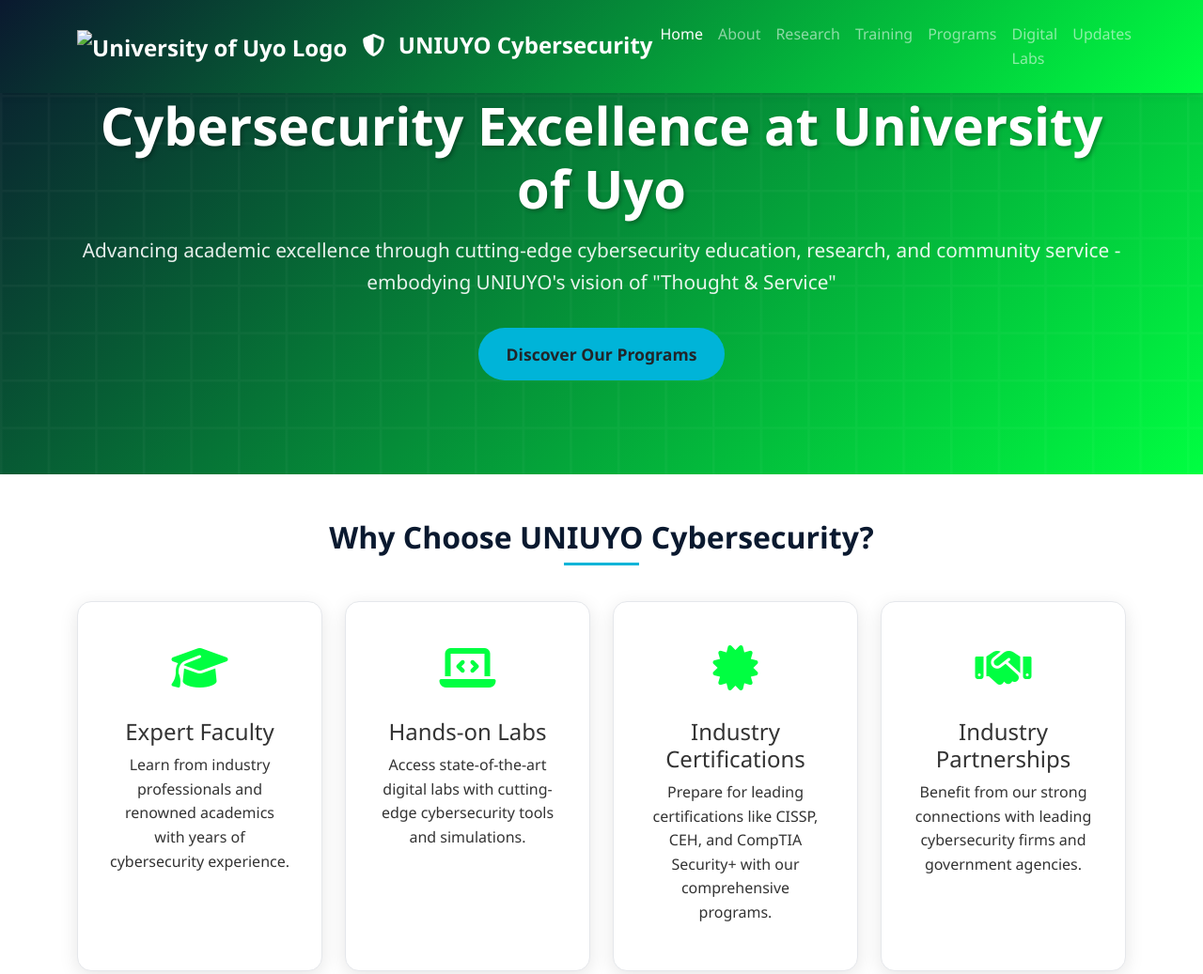
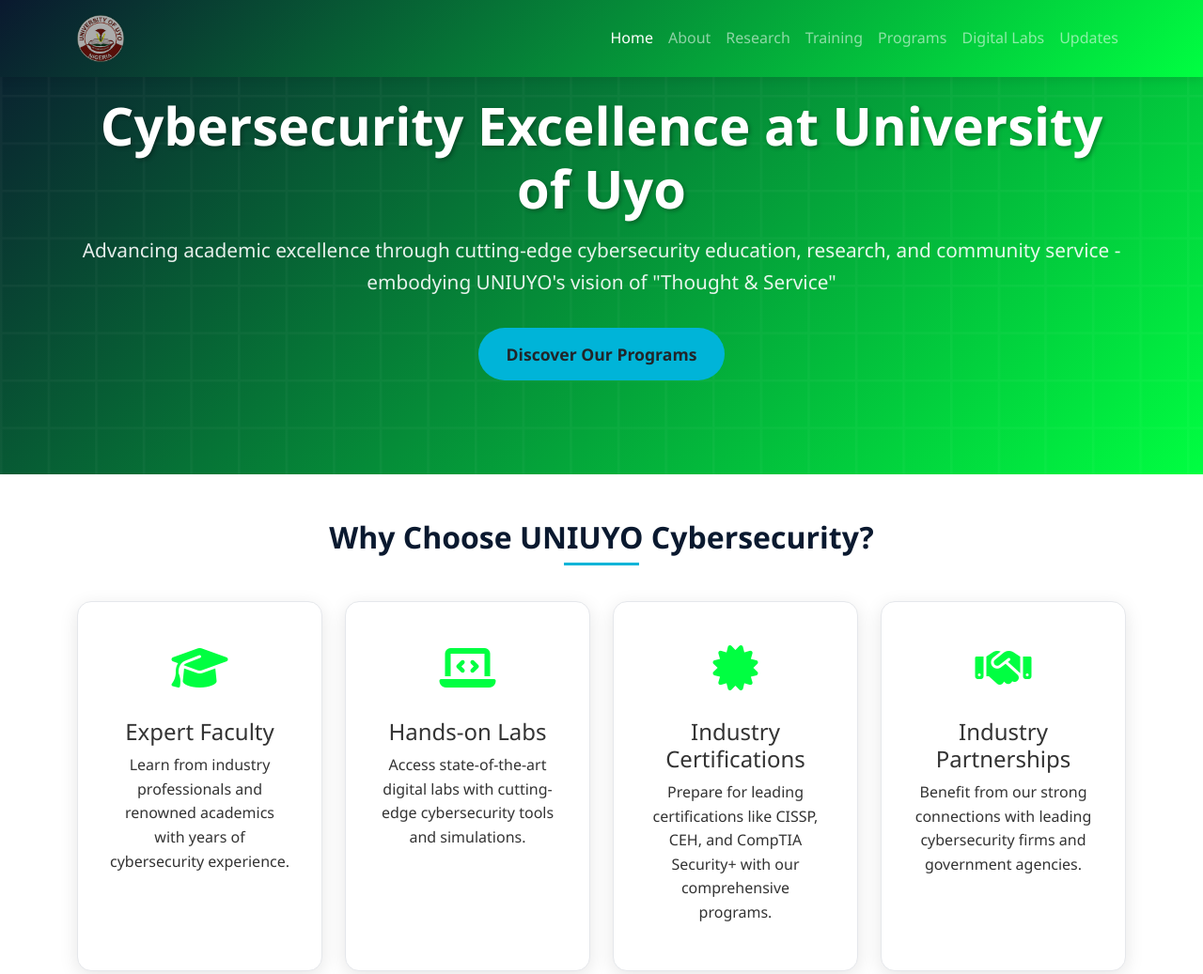
Before and after one commit to amell-JR/cyber, a website: page index.html in a window 1280 px wide. Shown: the top 1037 px of the page at 94% size. Drawn offline with nearby package versions, Linux system fonts and the light colour scheme.

Commit message:
Update navbar to use loginImg.png as logo

```diff
--- a/index.html
+++ b/index.html
@@ -29,8 +29,12 @@
         }
 
         .navbar-brand {
-            font-weight: bold;
-            font-size: 1.5rem;
+            padding: 0;
+        }
+
+        .navbar-brand img {
+            height: 50px;
+            width: auto;
         }
 
         .hero-section {
@@ -215,10 +219,7 @@
     <nav class="navbar navbar-expand-lg navbar-dark fixed-top">
         <div class="container">
             <a class="navbar-brand" href="index.html">
-                <!-- Added University of Uyo logo to navbar brand -->
-                <img src="assets/images/uniuyo-logo.jpg" alt="University of Uyo Logo" style="height: 40px; width: auto; margin-right: 10px;">
-                <i class="fas fa-shield-alt me-2"></i>
-                UNIUYO Cybersecurity
+                <img src="assets/images/loginImg.png" alt="Cybersecurity Department Logo" style="height: 50px; width: auto;">
             </a>
             <button class="navbar-toggler" type="button" data-bs-toggle="collapse" data-bs-target="#navbarNav">
                 <span class="navbar-toggler-icon"></span>
```
Also changed, not shown: about.html (+1 -4 lines), digital-labs.html (+2 -3 lines), programs.html (+2 -3 lines), updates.html (+2 -3 lines).
